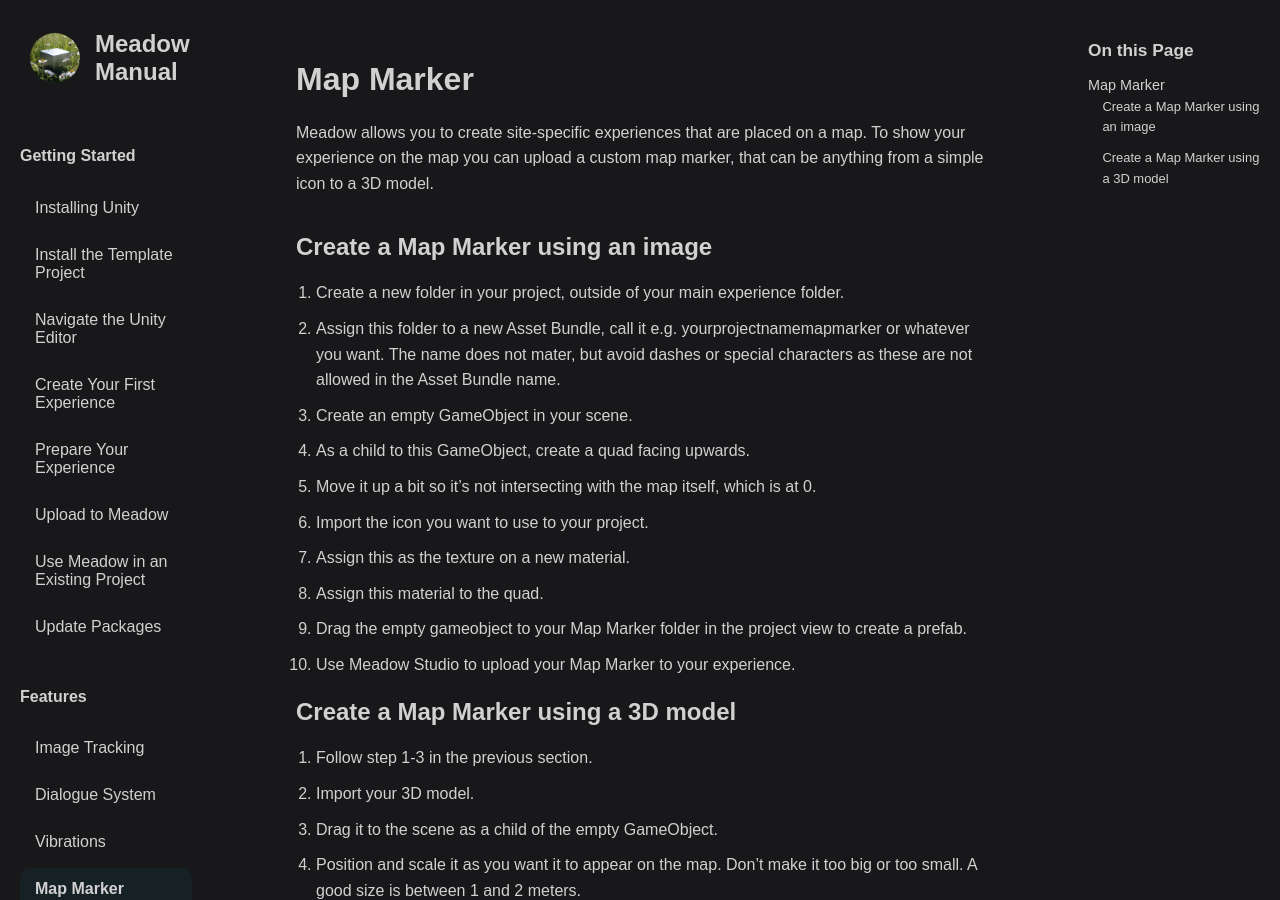
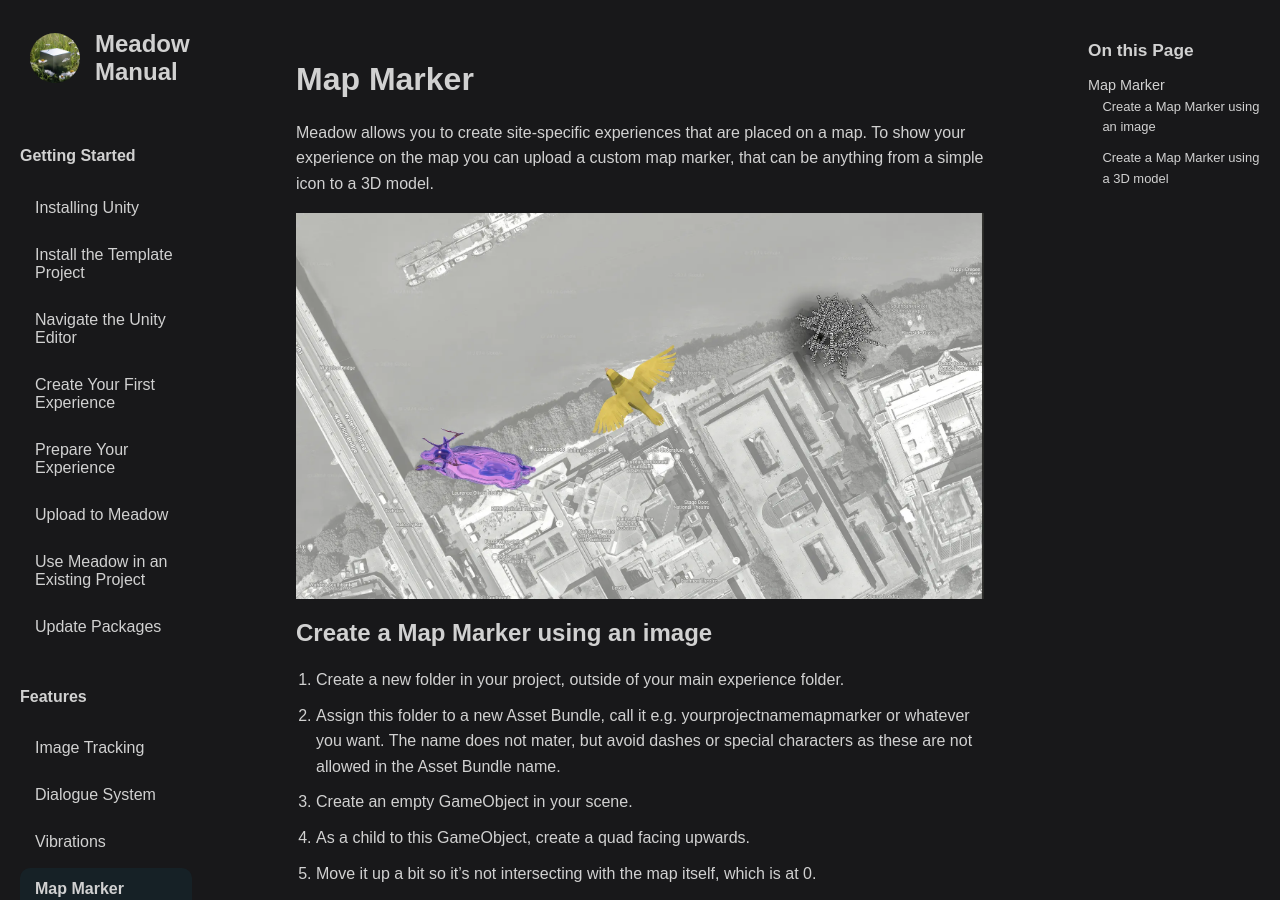
Before and after one commit to untoldgarden/meadow-manual, a Jekyll site: the page built from pages/features/map-marker.md, in a window 1280 px wide and 900 px high. Built offline with Jekyll 4.4.1, drawn with Linux system fonts in a browser that asks for light colours; the table of contents is made by our own code.

Commit message:
updated map marker image

```diff
--- a/pages/features/map-marker.md
+++ b/pages/features/map-marker.md
@@ -9,7 +9,7 @@
 
 Meadow allows you to create site-specific experiences that are placed on a map. To show your experience on the map you can upload a custom map marker, that can be anything from a simple icon to a 3D model.
 
-![](./images/map-markers.webp)
+![](../images/map-markers.webp)
 
 ## Create a Map Marker using an image
 
```
